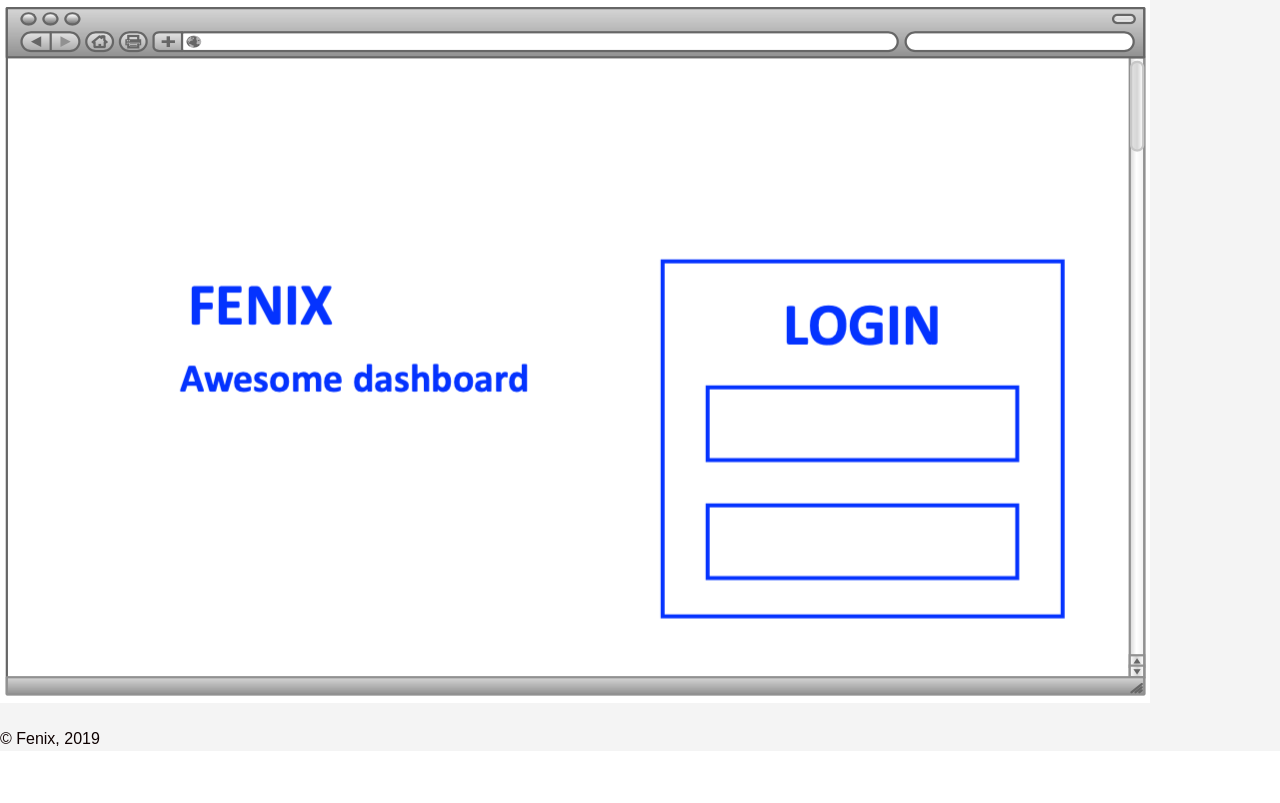
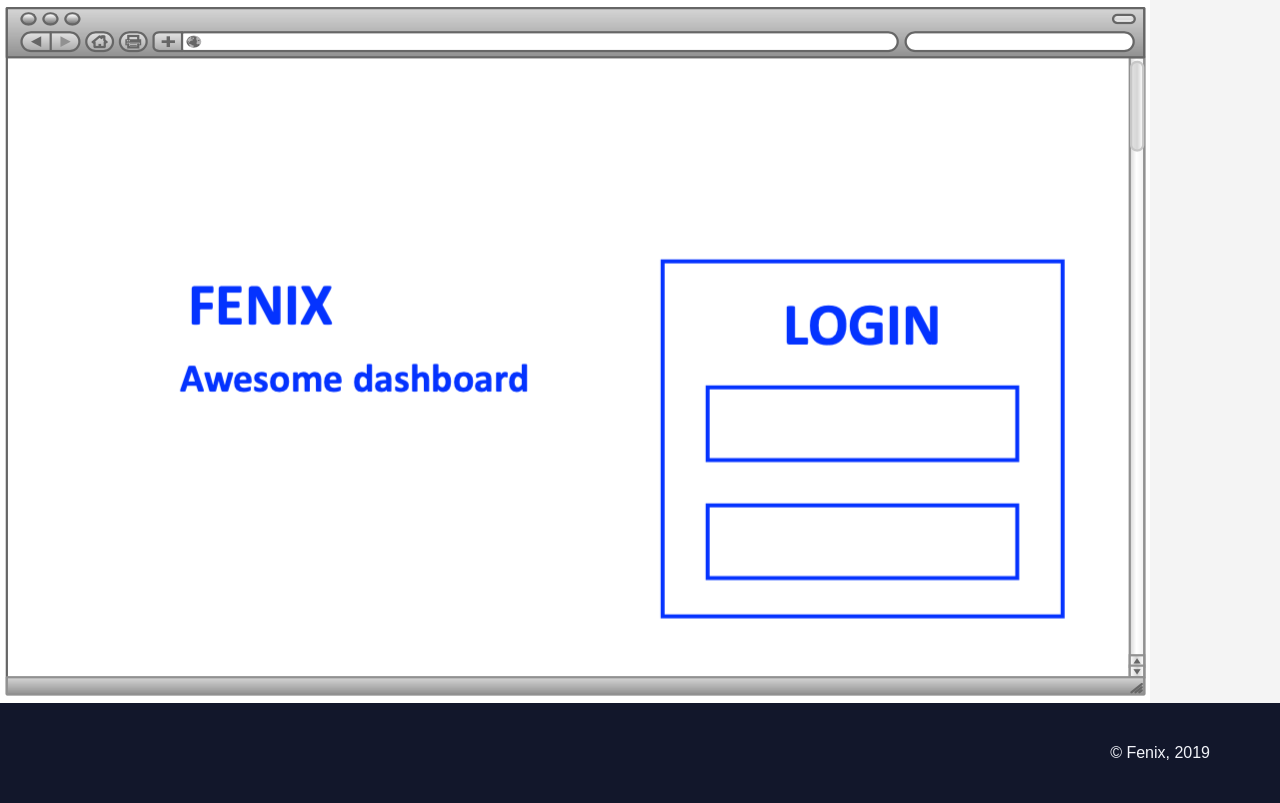
Before and after one commit to Ben038/Fenix, a Rails app: page / in a window 1280 px wide. Shown: the part 158-961 px from the top of the page. Before the commit the page ends 904 px from the top, so only its background shows below. Run offline with Rails 7, Linux system fonts and the light colour scheme; style sheets or scripts are compiled from the project's sources; some libraries are stand-ins or nearby versions.

Commit message:
added footer

```diff
--- a/app/assets/stylesheets/components/_button.scss
+++ b/app/assets/stylesheets/components/_button.scss
@@ -19,7 +19,7 @@
   color: $white;
   padding: 8px 24px;
   border-radius: 4px;
-  background: $turquoised;
+  background: $darkblue;
   opacity: 1;
   text-shadow: 1px 1px 3px rgba(0,0,0,0.2);
   margin-bottom: 10px;
--- /dev/null
+++ b/app/assets/stylesheets/components/_footer.scss
@@ -0,0 +1,27 @@
+.footer {
+  background: $darkblue;
+  display: flex;
+  align-items: center;
+  justify-content: space-between;
+  min-height: 100px;
+  padding: 0px 50px;
+  color: $white;
+}
+.footer-links {
+  display: flex;
+  align-items: center;
+}
+.footer-links a {
+  color: $yellow;
+  opacity: 0.5;
+  text-decoration: none;
+  font-size: 24px;
+  padding: 0px 10px;
+}
+.footer-links a:hover {
+  opacity: 1;
+}
+.footer .fa-handshake {
+  margin-left: 20px;
+  color: $yellow;
+}
--- a/app/assets/stylesheets/components/_index.scss
+++ b/app/assets/stylesheets/components/_index.scss
@@ -2,3 +2,5 @@
 @import "alert";
 @import "avatar";
 @import "navbar";
+@import "footer";
+@import "button";
```
